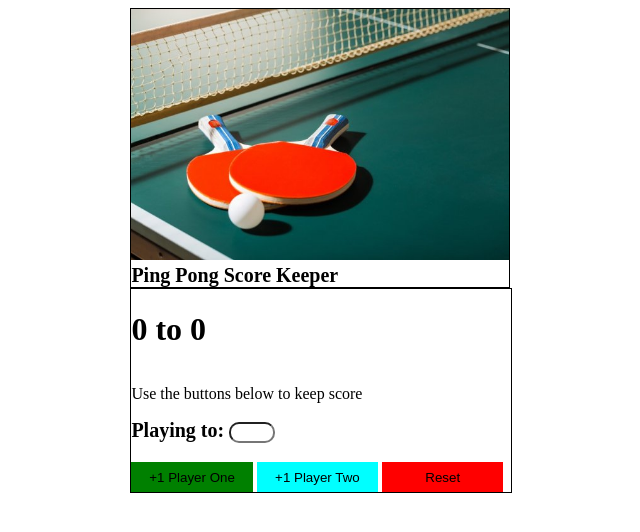
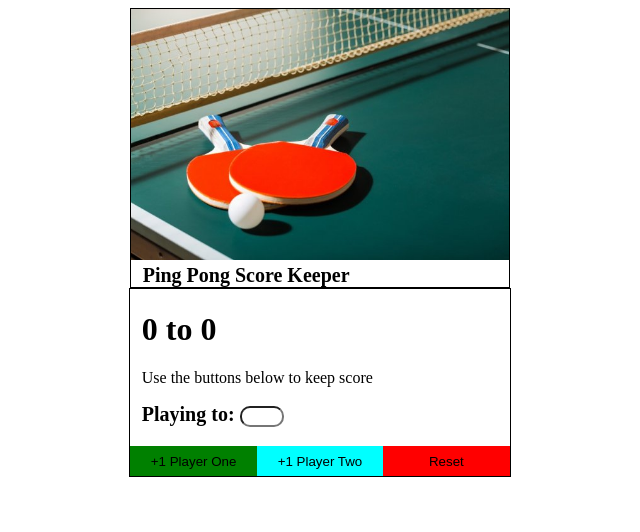
Before and after one commit to Pavel-Romanov99/PingPong-TestGame, a plain HTML site: page index.html in a window 1280 px wide. Shown: the whole page, without its empty margins (320-960 px from the left). Drawn offline with Linux system fonts and the light colour scheme.

Commit message:
fixed positioning

```diff
--- a/index.html
+++ b/index.html
@@ -12,15 +12,18 @@
     <div class="container">
         <div class="image-heading">
             <img src="photos/tennis.jpg" alt="" name="image">
-            <label for="image">Ping Pong Score Keeper</label>
+            <label class="img-label" for="image">Ping Pong Score Keeper</label>
         </div>
         <div class="score-container">
-            <h1><span id="p1-score">0</span> to <span id="p2-score">0</span></h1>
-            <p>Use the buttons below to keep score</p>
-            <div class="target-container">
-                <label for="input">Playing to: </label>
-                <input class="target" type="number" name="input">
+            <div class="text-container">
+                <h1><span id="p1-score">0</span> to <span id="p2-score">0</span></h1>
+                <p>Use the buttons below to keep score</p>
+                <div class="target-container">
+                    <label for="input">Playing to: </label>
+                    <input class="target" type="number" name="input">
+                </div>
             </div>
+
             <div class="buttons">
                 <button class="player1">+1 Player One</button>
                 <button class="player2">+1 Player Two</button>
--- a/style.css
+++ b/style.css
@@ -6,8 +6,11 @@ body{
 .container{
     display: flex;
     flex-direction: column;
+    align-items: center;
     width:30%;
     height: auto;
+    margin: 0;
+    padding: 0;
 }
 
 .image-heading{
@@ -28,7 +31,7 @@ img{
 
 .player1, .player2, .reset{
     border: none;
-    width: 32%;
+    width: 33.333333333%;
     margin: 0px;
     padding:0;
     height: 30px;
@@ -62,4 +65,15 @@ label{
     margin: 0;
     padding: 0;
     margin-top: 5%;
+    display: flex;
+    flex-direction: row;
+
 }
+
+.text-container{
+    margin-left: 3%;
+}
+
+.img-label{
+    margin-left: 3%;
+}
```
